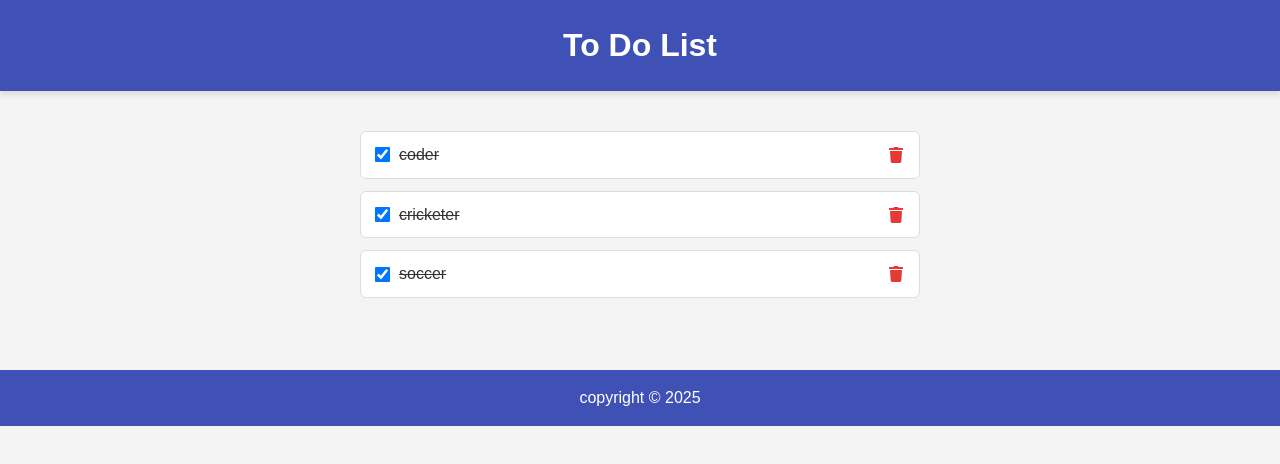
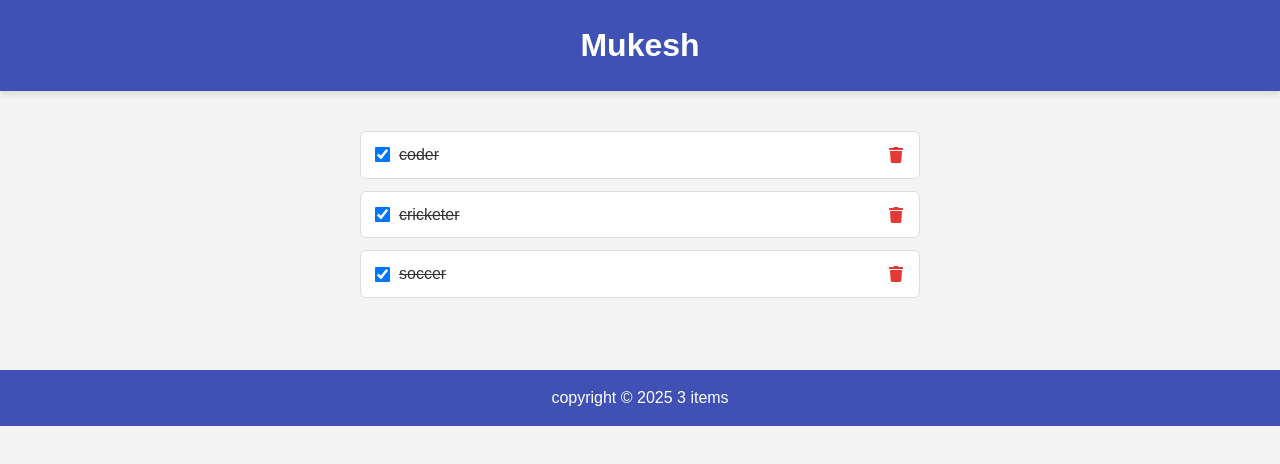
Before and after one commit to mukeshr08/ReactJS, a React (Create React App) app: page / in a window 1280 px wide. Shown: the top 464 px of the page. Built offline with nearby package versions, Linux system fonts and the light colour scheme.

Commit message:
prop drill

```diff
--- a/src/App.js
+++ b/src/App.js
@@ -1,13 +1,46 @@
 import Header from "./Header";
 import Content from "./Content";
 import Footer from "./Footer";
+import { useState } from 'react';
 function App(){
+  const [array,setArray]=useState(
+      [
+        {id:1,checked:true,content:"coder"},
+        {id:2,checked:true,content:"cricketer"},
+        {id:3,checked:true,content:"soccer"}
+      ]
+    )
+    const Changestate = (id)=>{
+      const changechecklist=array.map((item)=>
+        item.id===id?{...item,checked:!item.checked}:item
 
+      )
+      setArray(changechecklist)
+      localStorage.setItem("to_do_list",JSON.stringify(changechecklist))
+    }
+    const Deletefunction=(id)=>{
+      const afterdeletelist=array.filter((item)=>
+        item.id!=id
+
+      )
+      setArray(afterdeletelist)
+
+    }
+    const listLength=array.length
   return(
   <div>
-    <Header/>
-    <Content/>
-    <Footer/>
+    <Header  title="Mukesh"/>
+    {/*   if we remove the value of the parameter is to remove the whole parameter  */}
+    <Content
+
+    array={array}
+    Changestate={Changestate}
+    Deletefunction={Deletefunction}
+
+    />
+    <Footer
+    listLength={listLength}
+    />
 
   </div>
   );
--- a/src/Content.js
+++ b/src/Content.js
@@ -1,50 +1,20 @@
 import React from 'react';
-import { useState } from 'react';
-import { FaTrash } from "react-icons/fa";
+import Itemlist from "./Itemlist";
+
 // it return an array,previous state and next state,hatja(disadvantage)-no class component,conditional operator,
 
-const Content = () => {
-  const [array,setArray]=useState(
-    [
-      {id:1,checked:true,content:"coder"},
-      {id:2,checked:true,content:"cricketer"},
-      {id:3,checked:true,content:"soccer"}
-    ]
-  )
-  const changestate = (id)=>{
-    const changechecklist=array.map((item)=>
-      item.id===id?{...item,checked:!item.checked}:item
+const Content = ({array,Changestate,Deletefunction}) => {
 
-    )
-    setArray(changechecklist)
-    localStorage.setItem("to_do_list",JSON.stringify(changechecklist))
-  }
-  const deletefunction=(id)=>{
-    const afterdeletelist=array.filter((item)=>
-      item.id!=id
-
-    )
-    setArray(afterdeletelist)
-
-  }
 
 
   return (
    <main>
     {array.length?(
-      <ul>
-        {array.map((role)=>(
-          <li key={role.id}>
-            <input type="checkbox"
-            checked={role.checked} onChange={()=>changestate(role.id)}
-             />
-          <label  style={role.checked?{textDecoration:'line-through'}:null}onDoubleClick={()=>changestate(role.id)}>{role.content}</label>
-          <FaTrash role='button' tabIndex={0
-
-          } onClick={()=>deletefunction(role.id)}/>
-          </li>
-        ))}
-      </ul>
+      <Itemlist
+      array={array}
+      Changestate={Changestate}
+      Deletefunction={Deletefunction}
+      />
 
     ):(<p>List is empty</p>)}
 
--- a/src/Footer.js
+++ b/src/Footer.js
@@ -1,9 +1,10 @@
 import React from 'react'
 
-const Footer = () => {
+const Footer = ({listLength}) => {
     const year=new Date();
   return (
-    <footer>copyright &copy; {year.getFullYear()}</footer>
+    <footer>copyright &copy; {year.getFullYear()} {listLength} {listLength===1?"item":"items"}</footer>
+
   )
 }
 
--- a/src/Header.js
+++ b/src/Header.js
@@ -1,11 +1,15 @@
 import React from 'react'
 
-const Header = () => {
+const Header = ({title="To-Do list"}) => {
+  // by using the defaultProps is to implement in the Header parameter like above
   return (
     <header>
-        <h1>To Do List</h1>
+        <h1>{title}</h1>
     </header>
   )
 }
+// Header.defaultProps = {
+//     title : "To-Do list"
+//   }
 
-export default Header
+export default Header;
--- /dev/null
+++ b/src/Itemline.js
@@ -0,0 +1,17 @@
+import React from 'react'
+import { FaTrash } from "react-icons/fa";
+const Itemline = ({role,Changestate,Deletefunction}) => {
+  return (
+    <li >
+            <input type="checkbox"
+            checked={role.checked} onChange={()=>Changestate(role.id)}
+             />
+          <label  style={role.checked?{textDecoration:'line-through'}:null}onDoubleClick={()=>Changestate(role.id)}>{role.content}</label>
+          <FaTrash role='button' tabIndex={0
+
+          } aria-label="delete icon"onClick={()=>Deletefunction(role.id)}/>
+          </li>
+  )
+}
+
+export default Itemline
--- /dev/null
+++ b/src/Itemlist.js
@@ -0,0 +1,19 @@
+import React from 'react'
+import Itemline from './Itemline'
+
+const Itemlist = ({array,Changestate,Deletefunction}) => {
+  return (
+    <ul>
+        {array.map((role)=>(
+          <Itemline
+          key={role.id}
+          role={role}
+          Changestate={Changestate}
+          Deletefunction={Deletefunction}
+          />
+        ))}
+      </ul>
+  )
+}
+
+export default Itemlist
```
